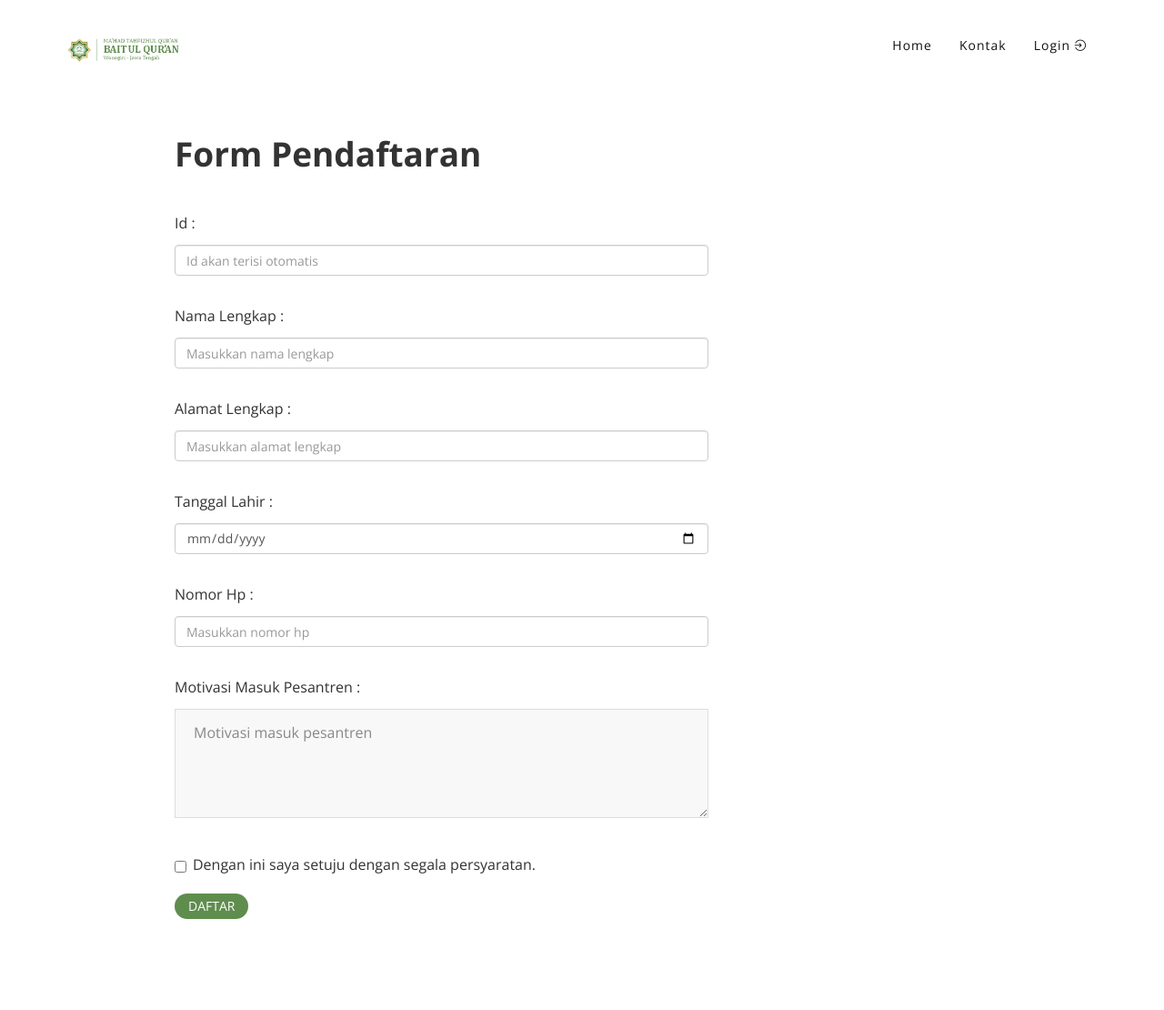
After one commit to sasalens/baitulquran, a PHP site: page /baitulquran/tambahdata.php in a window 1280 px wide. The commit adds this page. Shown: the whole page at 91% size. Run offline with PHP 8.4, Linux system fonts and the light colour scheme; some web fonts are replaced.

Commit message:
update data dengan jquery

```diff
--- a/berhasiltambah.php
+++ b/berhasiltambah.php
@@ -52,7 +52,7 @@
                 <p>Anda telah terdaftar di IMTAQ SHIGOR BAITUL QUR'AN WONOGIRI, id pendaftaran anda adalah 404</p>
                 <div>
                 <a href="index.php" class="btn btn-action wow fadeInUp">Kembali ke beranda</a>
-                <a href="detail.php?id=<?= $data['id']; ?>" class="btn btn-action wow fadeInUp">Bukti Pendaftaran</a>
+                <a href="login.php" class="btn btn-action wow fadeInUp">Lihat data santri</a>
                 </div>
             </div>
         </div>
--- /dev/null
+++ b/tambahdata.php
@@ -0,0 +1,129 @@
+<!DOCTYPE html>
+<html lang="en">
+<head>
+<meta charset="utf-8">
+<link rel="shortcut icon" href="konten/icon.ico" type="image/x-icon" />
+<title>DAFTAR</title>
+<link rel="icon" href="images/favicon.png" type="image/png" sizes="16x16">
+<meta name="viewport" content="width=device-width, initial-scale=1">
+<meta name="description" content="iLand Multipurpose Landing Page Template">
+<meta name="keywords" content="iLand HTML Template, iLand Landing Page, Landing Page Template">
+<link href="css/bootstrap.min.css" rel="stylesheet" type="text/css" media="all" />
+<link href="https://fonts.googleapis.com/css?family=Open%20Sans:300,400,500,600,700" rel="stylesheet" type="text/css">
+<link rel="stylesheet" href="css/animate.css">
+<!-- Resource style -->
+<link rel="stylesheet" href="css/owl.carousel.css">
+<link rel="stylesheet" href="css/owl.theme.css">
+<link rel="stylesheet" href="css/ionicons.min.css">
+<link rel="stylesheet" href="css/style2.css">
+<!-- Resource style -->
+<link href="css/style.css" rel="stylesheet" type="text/css" media="all" />
+<link rel="stylesheet" href="css/stylebaru.css">
+</head>
+<body>
+<div class="wrapper">
+  <div class="container">
+    <nav class="navbar navbar-default navbar-fixed-top menu">
+      <div class="container">
+        <!-- Brand and toggle get grouped for better mobile display -->
+        <div class="navbar-header page-scroll">
+          <button type="button" class="navbar-toggle" data-toggle="collapse" data-target="#bs-example-navbar-collapse-1" aria-expanded="false"> <span class="sr-only">Toggle navigation</span> <span class="icon-bar"></span> <span class="icon-bar"></span> <span class="icon-bar"></span> </button>
+          <a class="navbar-brand page-scroll" href="index.php"><img src="konten/logo.png" width="130" height="50" alt="iLand" /></a> </div>
+        <!-- Collect the nav links, forms, and other content for toggling -->
+        <div class="collapse navbar-collapse navbar-right" id="bs-example-navbar-collapse-1">
+          <ul class="nav navbar-nav">
+            <li><a class="page-scroll" href="index.php">Home</a></li>
+            <li><a class="page-scroll" href="#kontak">Kontak</a></li>
+            <li><a class="page-scroll" href="login.php">Login  <i class="ion-log-in"></i></a></li>
+          </ul>
+        </div>
+      </div>
+    </nav>
+  </div>
+
+
+  <!-- data santri -->
+
+  <div class="hero-section ubahdata">
+    <div class="ubah">
+        <h1 class="judul">Form Pendaftaran</h1>
+
+        <form id="input" class="form-horizontal edit" action="aksi.php" method="POST">
+            <div class="form-group">
+                <div class="col-xs-8">
+                  <label for="id" class="">Id :</label><br><br>
+                  <input type="id" name="id" class="form-control" id="id" placeholder="Id akan terisi otomatis">
+                </div>
+            </div><br>
+            <div class="form-group">
+              <div class="col-xs-8">
+                <label for="nama">Nama Lengkap :</label><br><br>
+                <input type="nama" name="nama" class="form-control" id="nama" placeholder="Masukkan nama lengkap">
+              </div>
+            </div><br>
+            <div class="form-group">
+              <div class="col-xs-8">
+                <label for="alamat">Alamat Lengkap :</label><br><br>
+                <input type="alamat" name="alamat" class="form-control" id="alamat" placeholder="Masukkan alamat lengkap">
+              </div>
+            </div><br>
+            <div class="form-group">
+              <div class="col-xs-8">
+                <label for="ttl">Tanggal Lahir :</label><br><br>
+                <input type="date" name="ttl" class="form-control" id="ttl">
+              </div>
+            </div><br>
+            <div class="form-group">
+              <div class="col-xs-8">
+                <label for="nohp">Nomor Hp :</label><br><br>
+                <input type="nohp" name="nohp" class="form-control" id="nohp" placeholder="Masukkan nomor hp">
+              </div>
+            </div><br>
+            <div class="form-group">
+              <div class="col-xs-8">
+              <label for="motivasi">Motivasi Masuk Pesantren :</label><br><br>
+                <textarea type="motivasi" name="motivasi" id="motivasi" placeholder="Motivasi masuk pesantren" class="form-control" rows="3" style="height: 120px;"></textarea>
+              </div>
+            </div><br>
+            <div class="checkbox">
+              <label>
+                <input type="checkbox"> Dengan ini saya setuju dengan segala persyaratan.
+              </label>
+            </div>
+            <div>
+                <button type="submit" name="submit" class="tombol">Daftar</button>
+            </div>
+	    </form>
+
+      <script>
+        $(document).ready(function)(){
+          $("#submit").submit(function)(event){
+            event.preventDefault();
+            var url = $("#submit").attr('action');
+            $ajax({
+              url : url,
+              type : 'post',
+              data : $("#submit").serialize(),
+              datatype : 'json',
+              succes : function(data){
+                if(data.hasil === true) {
+                  $(".suskses").html(data.username + " Berhasil di input");
+                }
+              }
+            })
+          }
+        }
+      </script>
+
+
+<!-- Jquery and Js Plugins -->
+<script src="https://ajax.googleapis.com/ajax/libs/jquery/3.6.1/jquery.min.js"></script>
+<script type="text/javascript" src="js/jquery-2.1.1.js"></script>
+<script type="text/javascript" src="js/bootstrap.min.js"></script>
+
+<script type="text/javascript" src="js/plugins.js"></script>
+<script type="text/javascript" src="js/menu.js"></script>
+<script type="text/javascript" src="js/custom.js"></script>
+<script src="js/jquery.subscribe.js"></script>
+</body>
+</html>
```
Also changed, not shown: aksi.php (added, +20 -0 lines).
